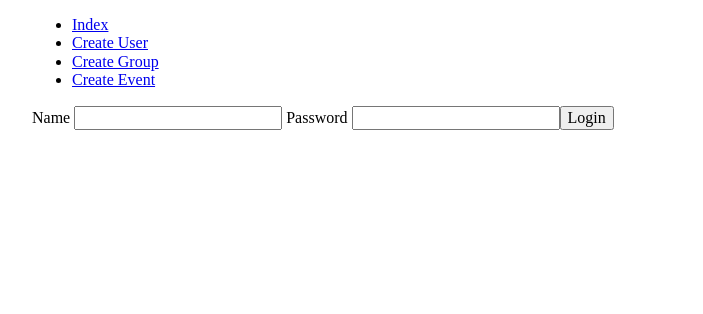
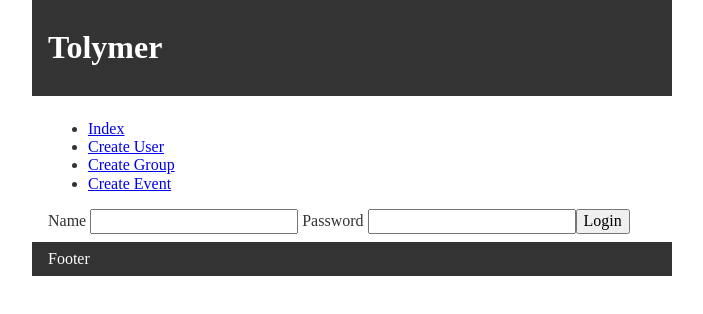
Before and after one commit to tolymer/tolymer-web, a Nuxt app: page / in a window 1280 px wide. Shown: the top 314 px of the page, without its empty margins (288-991 px from the left). Built offline with nearby package versions, Linux system fonts and the light colour scheme.

Commit message:
Add Header and Footer

```diff
--- a/assets/css/app.css
+++ b/assets/css/app.css
@@ -0,0 +1,21 @@
+:root {
+  --space-base: 8px;
+  --radius-base: 4px;
+  --color-black: #333;
+  --color-white: #fff;
+}
+
+html {
+  font-size: 62.5%;
+  box-sizing: border-box;
+  word-wrap: break-word;
+  overflow-wrap: break-word;
+}
+
+body {
+  margin: 0;
+  padding: 0;
+  background-color: var(--color-white);
+  color: var(--color-black);
+  font-size: 1.6rem;
+}
--- /dev/null
+++ b/components/Footer.vue
@@ -0,0 +1,13 @@
+<template>
+  <footer>
+    Footer
+  </footer>
+</template>
+
+<style>
+  footer {
+    padding: var(--space-base) calc(var(--space-base) * 2);
+    background-color: var(--color-black);
+    color: var(--color-white);
+  }
+</style>
--- /dev/null
+++ b/components/Header.vue
@@ -0,0 +1,13 @@
+<template>
+  <header>
+    <h1>Tolymer</h1>
+  </header>
+</template>
+
+<style>
+  header {
+    padding: var(--space-base) calc(var(--space-base) * 2);
+    background-color: var(--color-black);
+    color: var(--color-white);
+  }
+</style>
--- a/layouts/default.vue
+++ b/layouts/default.vue
@@ -1,8 +1,22 @@
 <template>
   <main>
-    <nuxt/>
+    <Header />
+    <nuxt class="Main" />
+    <Footer />
   </main>
 </template>
+
+<script>
+  import Header from '~/components/Header'
+  import Footer from '~/components/Footer'
+
+  export default {
+    components: {
+      Header,
+      Footer
+    }
+  }
+</script>
 
 <style>
   main {
@@ -10,4 +24,8 @@
     min-width: 320px;
     max-width: 640px;
   }
+
+  .Main {
+    padding: var(--space-base) calc(var(--space-base) * 2);
+  }
 </style>
--- /dev/null
+++ b/postcss.config.js
@@ -0,0 +1,6 @@
+module.exports = {
+  plugins: {
+    'postcss-import': true,
+    'postcss-cssnext': false
+  }
+}
```
